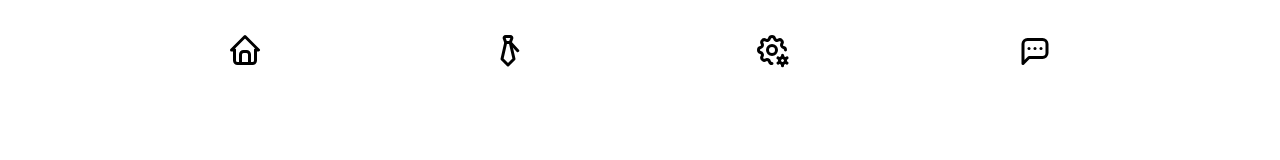
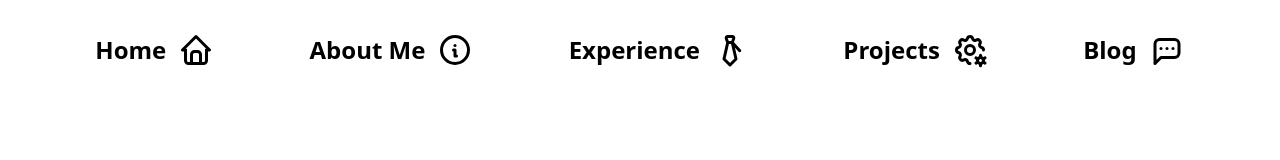
Before and after one commit to jonamhsuya/portfolio, a Next.js app: page /about in a window 1280 px wide. Shown: the top 160 px of the page. Built offline with nearby package versions, Linux system fonts and the light colour scheme.

Commit message:
Added labels and transitions to NavigationBar

```diff
--- a/src/components/NavigationBar.tsx
+++ b/src/components/NavigationBar.tsx
@@ -13,26 +13,35 @@ type Props = {
 
 export default function NavigationBar(props: Props) {
   return (
-    <div className="flex flex-row items-center justify-evenly mt-8">
-      <Link href="/">
-        <IconHome size={36} />
+    <div className="flex lg:flex-row flex-col items-center justify-evenly mt-8">
+      <Link className="group grid grid-flow-col items-center gap-3" href="/">
+      <p className="font-bold text-2xl transition-colors group-hover:text-gray-500">Home</p>
+        <IconHome className="transition-colors duration-200 group-hover:text-gray-500" size={36} />
       </Link>
-      {props.page !== "about" &&
-      <Link href="/about">
-        <IconInfoCircle size={36} />
-      </Link>}
-      {props.page !== "experience" &&
-      <Link href="/experience">
-        <IconTie size={36} />
-      </Link>}
-      {props.page !== "projects" &&
-      <Link href="/projects">
-        <IconSettingsCog size={36} />
-      </Link>}
-      {props.page !== "blog" &&
-      <Link href="/blog">
-        <IconMessageDots size={36} />
-      </Link>}
+      {/* {props.page !== "about" && */}
+      <Link className="group grid grid-flow-col items-center gap-3" href="/about">
+        <p className="font-bold text-2xl transition-colors group-hover:text-gray-500">About Me</p>
+        <IconInfoCircle className="transition-colors duration-200 group-hover:text-gray-500" size={36} />
+      </Link>
+      {/* } */}
+      {/* {props.page !== "experience" && */}
+      <Link className="group grid grid-flow-col items-center gap-3" href="/experience">
+        <p className="font-bold text-2xl transition-colors group-hover:text-gray-500">Experience</p>
+        <IconTie className="transition-colors duration-200 group-hover:text-gray-500" size={36} />
+      </Link>
+      {/* } */}
+      {/* {props.page !== "projects" && */}
+      <Link className="group grid grid-flow-col items-center gap-3" href="/projects">
+        <p className="font-bold text-2xl transition-colors group-hover:text-gray-500">Projects</p>
+        <IconSettingsCog className="transition-colors duration-200 group-hover:text-gray-500" size={36} />
+      </Link>
+      {/* } */}
+      {/* {props.page !== "blog" && */}
+      <Link className="group grid grid-flow-col items-center gap-3" href="/blog">
+        <p className="font-bold text-2xl transition-colors group-hover:text-gray-500">Blog</p>
+        <IconMessageDots className="transition-colors duration-200 group-hover:text-gray-500" size={36} />
+      </Link>
+      {/* } */}
     </div>
   );
 }
--- a/src/components/SectionPane.tsx
+++ b/src/components/SectionPane.tsx
@@ -11,13 +11,13 @@ export default function SectionPane(props: Props) {
     <>
       <a
         href={props.href}
-        className="group rounded-2xl border-2 p-8 transition-colors hover:border-gray-300 hover:shadow"
+        className="group rounded-2xl border-2 p-8 transition-transform duration-200 hover:border-gray-300 hover:shadow hover:scale-105"
         target="_self"
         rel="noopener noreferrer"
       >
         <h2 className="mb-3 text-2xl font-semibold">
           {props.title}&nbsp;
-          <span className="inline-block transition-transform group-hover:translate-x-1 motion-reduce:transform-none">
+          <span className="inline-block transition-transform group-hover:translate-x-2 motion-reduce:transform-none">
             &rarr;
           </span>
         </h2>
--- a/src/pages/about.tsx
+++ b/src/pages/about.tsx
@@ -23,7 +23,7 @@ export default function About() {
             <p className="text-center text-xs mt-4">{caption}</p>
           </div>
           <div className="max-w-4xl">
-            <h1 className="text-6xl text-center md:text-left font-bold mb-6">
+            <h1 className="text-6xl text-left font-bold mb-6">
               About Me
             </h1>
             <p>
--- a/src/pages/projects/[id].tsx
+++ /dev/null
@@ -1,13 +0,0 @@
-import { useRouter } from "next/router"
-
-export default function ProjectID() {
-
-    const router = useRouter();
-    const {id} = router.query;
-
-    return (
-        <>
-            <p>{id}</p>
-        </>
-    )
-}
```
